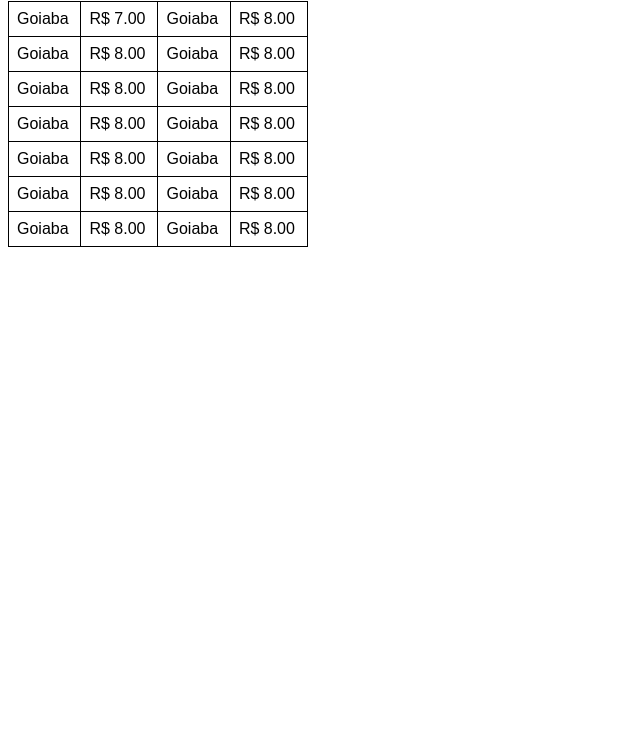
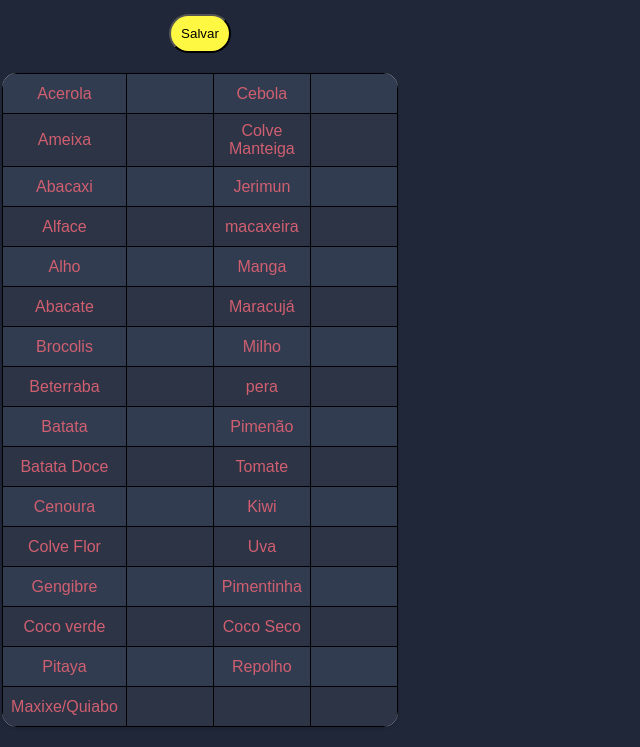
Before and after one commit to gustavopgomes/gustavopgomes.github.io, a plain HTML site: page index.html in a window 1280 px wide. Shown: the part 79-826 px from the top of the page, without its empty margins (0-640 px from the left). Before the commit the page ends 800 px from the top, so only its background shows below. Drawn offline with Linux system fonts and the light colour scheme.

Commit message:
update page

```diff
--- a/index.html
+++ b/index.html
@@ -4,78 +4,209 @@
     <meta charset="UTF-8">
     <meta name="viewport" content="width=device-width, initial-scale=1.0">
     <title>Document</title>
+    <script src="index.js" defer></script>
     <style>
         body{
-
+            margin: 0px;
+            background-color: #1F2739;
             width: 400px;
-            font-family: Arial, Helvetica, sans-serif;
+            font-family: Sans-serif;
+            display: flex;
+            justify-content: center;
+            align-items: center;
+            height: 100vh;
+            text-align: center;
+            font-weight: 100;
         }
+        main {
+            width: 100%;
+            max-width: 400px; /* Adicionado para definir um limite de largura para o conteúdo principal */
+            display: flex;
+            flex-direction: column;
+            align-items: center;}
         table{
             border-collapse: collapse;
-            width: 300px;
+            width: 100%;
+            max-width: 300px;
+            box-shadow: 0 2px 3px rgba(0,0,0,0.1);
+            border-radius: 15px;
+            overflow: hidden;
+            background-color: white;
+            margin: 20px 0;
         }
         td{
             border: 1px solid black;
             padding: 8px;
-
+        }
+        h1{
+            padding-top: 40px;
+            color: #47AEDF;
+        }
+        input{
+            width: 70px;
+            border: none;
+            box-sizing: border-box;
+            font-size: 18px;
+        }
+        .input-text{
+            background-color: transparent;
+            color: rgba(255, 255, 255, 0.384);
+        }
+        td{
+            color: #D05F70;
+        }
+        button{
+            border-radius: 20px;
+            padding: 10px;
+            background-color: #FFF842;
+            cursor: pointer;
+        }
+        tr:nth-child(even) {
+            background-color: #2C3446;
+        }
+        tr:nth-child(odd) {
+            background-color: #323C50;
         }
     </style>
 </head>
 <body>
     <main>
-        <h1>Lista Frutas/Verduras</h1>
+        <h1>Frutas/Verduras</h1>
 
+        <button id="sessionBtn">Salvar</button>
         <table>
             <tr>
-                <td>Goiaba</td>
-                <td>R$ 7.00</td>
+                <td>Acerola</td>
+                <td> <input type="text" class="input-text"></td>
 
-                <td>Goiaba</td>
-                <td>R$ 8.00</td>
+                <td>Cebola</td>
+                <td> <input type="text" class="input-text"></td>
             </tr>
             <tr>
-                <td>Goiaba</td>
-                <td>R$ 8.00</td>
+                <td>Ameixa</td>
+                <td> <input type="text" class="input-text"></td>
 
-                <td>Goiaba</td>
-                <td>R$ 8.00</td>
+                <td>Colve Manteiga</td>
+                <td> <input type="text" class="input-text"></td>
             </tr>
             <tr>
-                <td>Goiaba</td>
-                <td>R$ 8.00</td>
+                <td>Abacaxi</td>
+                <td> <input type="text" class="input-text"></td>
 
-                <td>Goiaba</td>
-                <td>R$ 8.00</td>
+                <td>Jerimun</td>
+                <td> <input type="text" class="input-text"></td>
             </tr>
             <tr>
-                <td>Goiaba</td>
-                <td>R$ 8.00</td>
+                <td>Alface</td>
+                <td> <input type="text" class="input-text"></td>
 
-                <td>Goiaba</td>
-                <td>R$ 8.00</td>
+                <td>macaxeira</td>
+                <td> <input type="text" class="input-text"></td>
             </tr>
             <tr>
-                <td>Goiaba</td>
-                <td>R$ 8.00</td>
+                <td>Alho</td>
+                <td> <input type="text" class="input-text"></td>
 
-                <td>Goiaba</td>
-                <td>R$ 8.00</td>
+                <td>Manga</td>
+                <td> <input type="text" class="input-text"></td>
             </tr>
             <tr>
-                <td>Goiaba</td>
-                <td>R$ 8.00</td>
+                <td>Abacate</td>
+                <td> <input type="text" class="input-text"></td>
 
-                <td>Goiaba</td>
-                <td>R$ 8.00</td>
+                <td>Maracujá</td>
+                <td> <input type="text" class="input-text"></td>
             </tr>
             <tr>
-                <td>Goiaba</td>
-                <td>R$ 8.00</td>
+                <td>Brocolis</td>
+                <td> <input type="text" class="input-text"></td>
 
-                <td>Goiaba</td>
-                <td>R$ 8.00</td>
+                <td>Milho</td>
+                <td> <input type="text" class="input-text"></td>
+            </tr>
+            <tr>
+                <td>Beterraba</td>
+                <td> <input type="text" class="input-text"></td>
+
+                <td>pera</td>
+                <td> <input type="text" class="input-text"></td>
+            </tr>
+            <tr>
+                <td>Batata</td>
+                <td> <input type="text" class="input-text"></td>
+
+                <td>Pimenão</td>
+                <td> <input type="text" class="input-text"></td>
+            </tr>
+            <tr>
+                <td>Batata Doce</td>
+                <td> <input type="text" class="input-text"></td>
+
+                <td>Tomate</td>
+                <td> <input type="text" class="input-text"></td>
+            </tr>
+            <tr>
+                <td>Cenoura</td>
+                <td> <input type="text" class="input-text"></td>
+
+                <td>Kiwi</td>
+                <td> <input type="text" class="input-text"></td>
+            </tr>
+            <tr>
+                <td>Colve Flor</td>
+                <td> <input type="text" class="input-text"></td>
+
+                <td>Uva</td>
+                <td> <input type="text" class="input-text"></td>
+            </tr>
+            <tr>
+                <td>Gengibre</td>
+                <td> <input type="text" class="input-text"></td>
+
+                <td>Pimentinha</td>
+                <td> <input type="text" class="input-text"></td>
+            </tr>
+            <tr>
+                <td>Coco verde</td>
+                <td> <input type="text" class="input-text"></td>
+
+                <td>Coco Seco</td>
+                <td> <input type="text" class="input-text"></td>
+            </tr>
+            <tr>
+                <td>Pitaya</td>
+                <td> <input type="text" class="input-text"></td>
+
+                <td>Repolho</td>
+                <td> <input type="text" class="input-text"></td>
+            </tr>
+            <tr>
+                <td>Maxixe/Quiabo</td>
+                <td> <input type="text" class="input-text"></td>
+
+                <td></td>
+                <td> <input type="text" class="input-text"></td>
             </tr>
         </table>
     </main>
+
+    <script>
+    document.addEventListener('DOMContentLoaded', function(){
+        const inputs = document.querySelectorAll('.input-text');
+        inputs.forEach((input, index) => {
+            const savedValue = localStorage.getItem(`input-${index}`);
+            if (savedValue) {
+                input.value = savedValue;
+            }
+        });
+
+        document.getElementById('sessionBtn').addEventListener('click', function(){
+            inputs.forEach((input, index) => {
+                localStorage.setItem(`input-${index}`, input.value);
+            });
+            alert('Todos os textos foram salvos');
+        });
+    });
+    </script>
 </body>
 </html>
```
